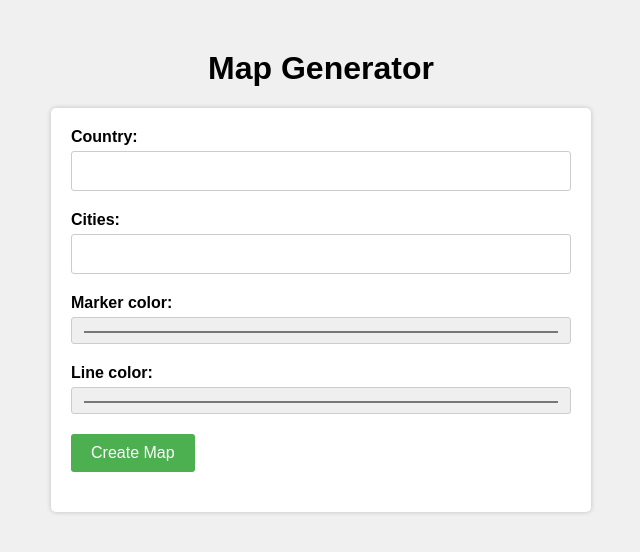
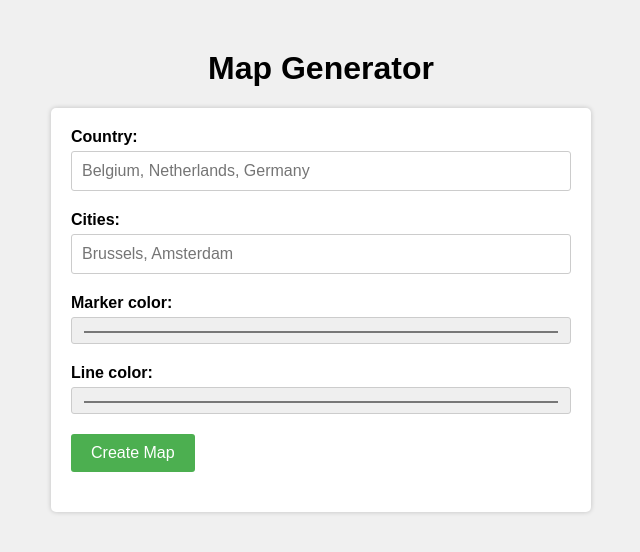
Before and after one commit to casperaudenaert/Country-Map-Maker, a Flask app: page / in a window 1280 px wide. Shown: the top 552 px of the page, without its empty margins (319-959 px from the left). Run offline with Flask 2, Linux system fonts and the light colour scheme.

Commit message:
Added placeholders

```diff
--- a/templates/index.html
+++ b/templates/index.html
@@ -9,11 +9,11 @@
     <form method="POST">
       <div class="form-group">
         <label for="country">Country:</label>
-        <input type="text" id="country" name="country" required>
+        <input placeholder="Belgium, Netherlands, Germany" type="text" id="country" name="country" required>
       </div>
       <div class="form-group">
         <label for="cities">Cities:</label>
-        <input type="text" id="cities" name="cities" required>
+        <input placeholder="Brussels, Amsterdam" type="text" id="cities" name="cities" required>
       </div>
       <div class="form-group">
         <label for="marker_color">Marker color:</label>
```
